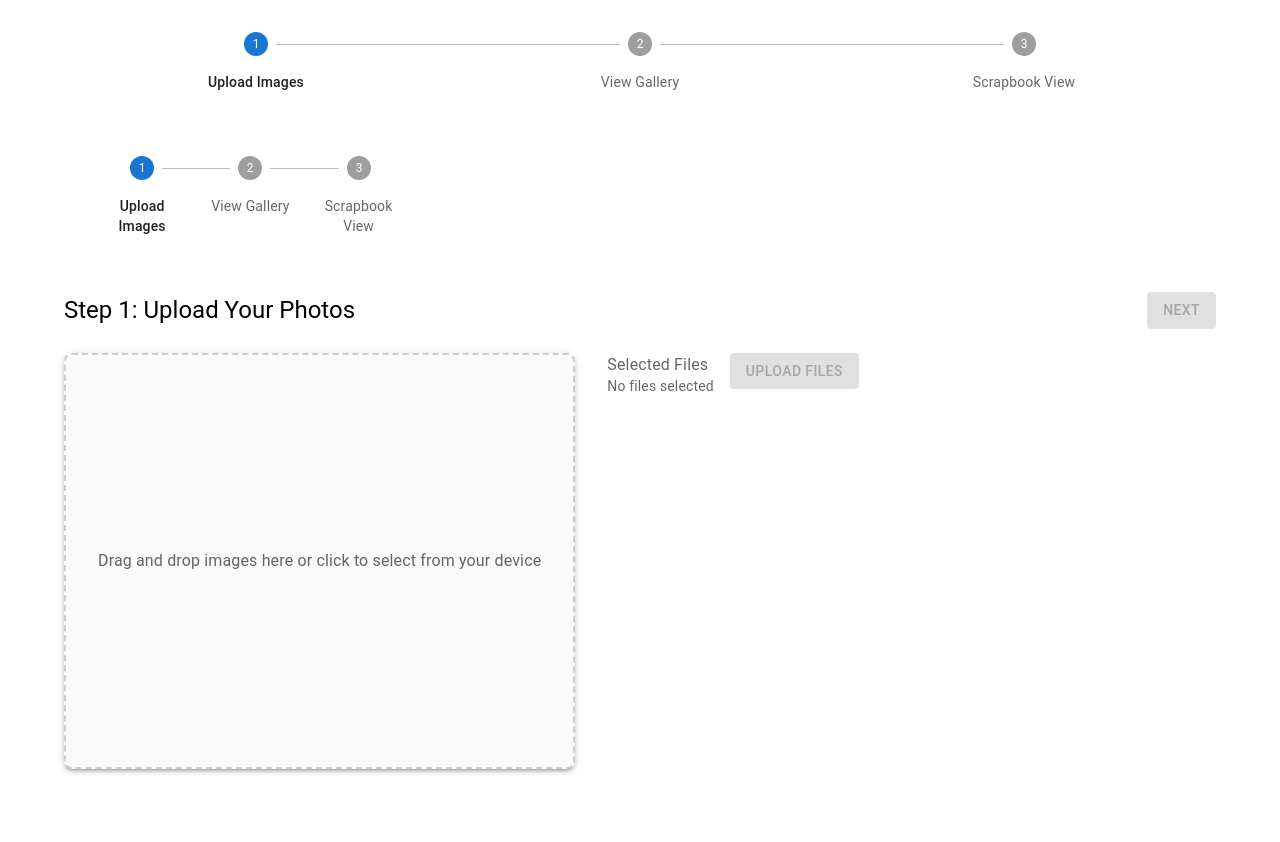
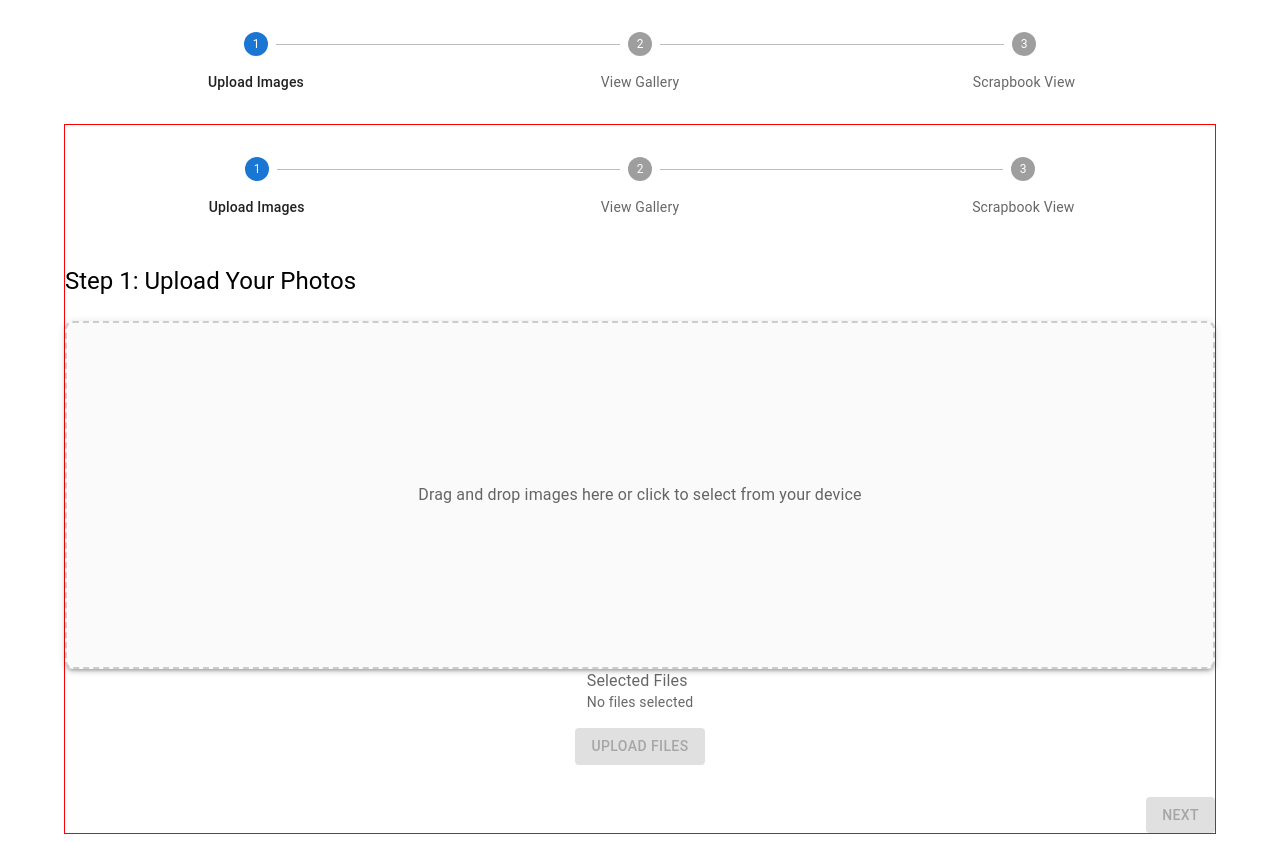
Before and after one commit to oykusahin/memomaker, a React (Create React App) app in the folder frontend/: page /upload in a window 1280 px wide. Before the commit the page ends 800 px from the top, so only its background shows below. Built offline with nearby package versions, Linux system fonts and the light colour scheme.

Commit message:
Update the upload page

```diff
--- a/frontend/src/pages/StepUpload.js
+++ b/frontend/src/pages/StepUpload.js
@@ -64,10 +64,10 @@ const StepUpload = () => {
   };
 
   return (
-    <Box sx={{ flexGrow: 1 }}>
-      <Grid container spacing={2} mb={3}>
-        <Grid item xs={12}>
-          <Box sx={{ px: { xs: 1, sm: 3 } }}>
+    <Box sx={{ border: '1px solid red' }}>
+      <Grid container spacing={2} mb={2}>
+        <Grid item xs={12} sx={{ flexGrow: 1 }}>
+          <Box>
             <StepperWrapper activeStep={0} />
           </Box>
         </Grid>
@@ -81,28 +81,10 @@ const StepUpload = () => {
         <Grid item>
           <Typography variant="h5">Step 1: Upload Your Photos</Typography>
         </Grid>
-        <Grid item>
-          {prev && (
-            <Button onClick={() => navigate(prev)} sx={{ mr: 1 }}>
-              Back
-            </Button>
-          )}
-          {next && (
-            <Button
-              variant="contained"
-              onClick={() => navigate(next)}
-              disabled={!uploaded}
-            >
-              Next
-            </Button>
-          )}
-        </Grid>
       </Grid>
 
-      {/* Grid Layout with nested structure */}
-      <Grid container spacing={4}>
-        {/* Left side - drop/upload area */}
-        <Grid item xs={12} md={6}>
+
+        <Grid item xs={12} sx={{ flexGrow: 1 }}>
           <Paper
             elevation={3}
             onDragOver={(e) => e.preventDefault()}
@@ -136,8 +118,7 @@ const StepUpload = () => {
           </Paper>
         </Grid>
 
-        <Grid item xs={12} md={6}>
-          <Grid container spacing={2}>
+        <Grid container direction="column" spacing={2} mb={2} alignItems="center">
           <Grid item xs={12}>
           <InputLabel>Selected Files</InputLabel>
             <Typography variant="body2" color="text.secondary">
@@ -146,7 +127,6 @@ const StepUpload = () => {
                   : "No files selected"}
             </Typography>
           </Grid>
-
           <Grid item xs={12}>
           <Button
                 fullWidth
@@ -157,8 +137,7 @@ const StepUpload = () => {
             Upload Files
           </Button>
           </Grid>
-
-            <Grid item xs={12}>
+          <Grid item>
               {uploading && <LinearProgress sx={{ mt: 2 }} />}
               {status && (
                 <Typography
@@ -171,6 +150,22 @@ const StepUpload = () => {
               )}
           </Grid>
           </Grid>
+          <Grid spacing={2} container xs={12} justifyContent="flex-end">
+          <Grid item xs={2}>
+            {prev && (
+              <Button onClick={() => navigate(prev)} sx={{ mr: 1 }}>
+                Back
+              </Button>
+            )}
+            {next && (
+              <Button
+                variant="contained"
+                onClick={() => navigate(next)}
+                disabled={!uploaded}
+              >
+                Next
+              </Button>
+            )}
           </Grid>
           </Grid>
     </Box>
```
Lines whose indentation alone changed are shown as unchanged.
